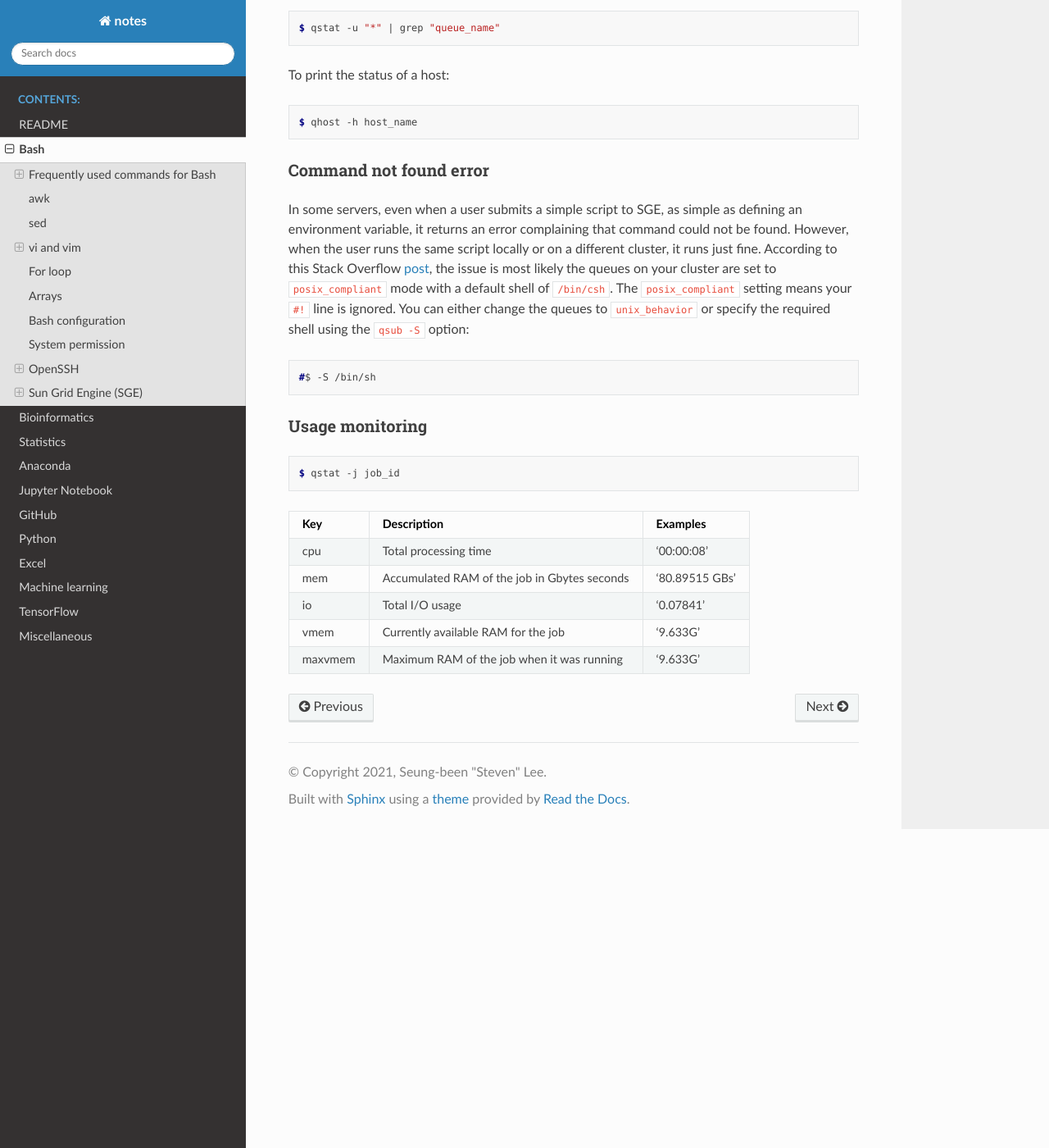
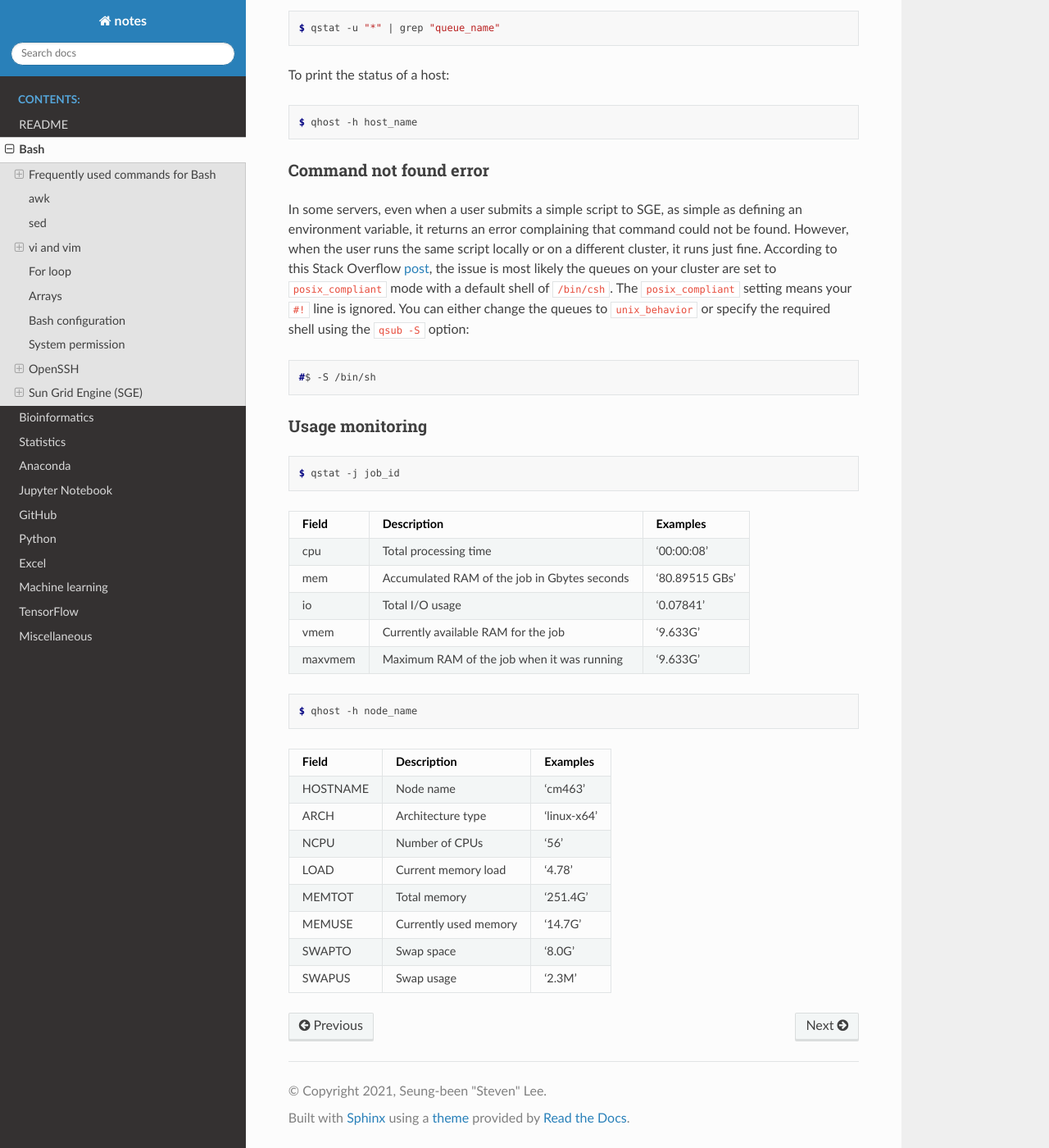
Before and after one commit to sbslee/notes, a Sphinx documentation site: the page built from docs/bash.rst, in a window 1280 px wide and 1400 px high, scrolled down 13844 px. Shown: the whole window at 82% size. Built offline with Sphinx 7.4.7 and the Read the Docs theme 2.0.0, drawn with Linux system fonts in a browser that asks for light colours.

Commit message:
Update notes

```diff
--- a/docs/bash.rst
+++ b/docs/bash.rst
@@ -764,7 +764,7 @@ Usage monitoring
     $ qstat -j job_id
 
 +---------+----------------------------------------------+----------------+
-| Key     | Description                                  | Examples       |
+| Field   | Description                                  | Examples       |
 +=========+==============================================+================+
 | cpu     | Total processing time                        | '00:00:08'     |
 +---------+----------------------------------------------+----------------+
@@ -776,3 +776,27 @@ Usage monitoring
 +---------+----------------------------------------------+----------------+
 | maxvmem | Maximum RAM of the job when it was running   | '9.633G'       |
 +---------+----------------------------------------------+----------------+
+
+.. code-block:: console
+
+    $ qhost -h node_name
+
++----------+-----------------------+-------------+
+| Field    | Description           | Examples    |
++==========+=======================+=============+
+| HOSTNAME | Node name             | 'cm463'     |
++----------+-----------------------+-------------+
+| ARCH     | Architecture type     | 'linux-x64' |
++----------+-----------------------+-------------+
+| NCPU     | Number of CPUs        | '56'        |
++----------+-----------------------+-------------+
+| LOAD     | Current memory load   | '4.78'      |
++----------+-----------------------+-------------+
+| MEMTOT   | Total memory          | '251.4G'    |
++----------+-----------------------+-------------+
+| MEMUSE   | Currently used memory | '14.7G'     |
++----------+-----------------------+-------------+
+| SWAPTO   | Swap space            | '8.0G'      |
++----------+-----------------------+-------------+
+| SWAPUS   | Swap usage            | '2.3M'      |
++----------+-----------------------+-------------+
```
